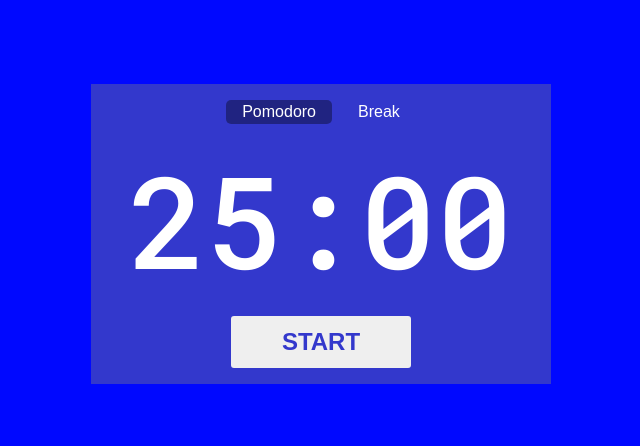
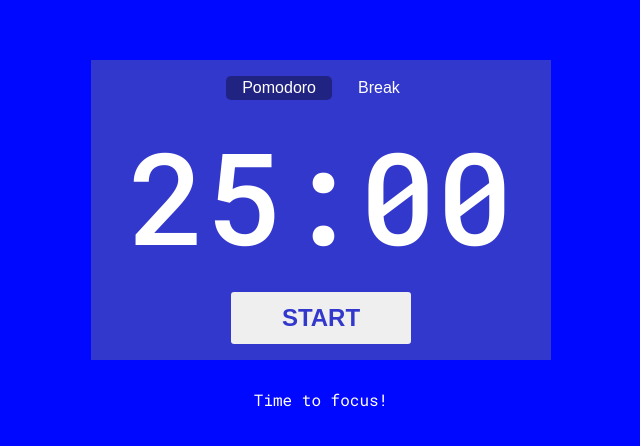
Before and after one commit to RoyalF4/Pomodoro-Timer, a React (Vite) app: page / in a window 1280 px wide. Shown: the part 166-612 px from the top of the page, without its empty margins (319-959 px from the left). Built offline with nearby package versions, Linux system fonts and the light colour scheme.

Commit message:
feat: :sparkles: add mode message
Added a message under the clock based on whether its time for a break or to focus.

```diff
--- a/src/App.jsx
+++ b/src/App.jsx
@@ -1,12 +1,24 @@
+import { useState } from 'react';
 import Timer from './Timer';
+import Task from './Task';
 
 const FOCUS_TIME = 25 * 60;
 const BREAK_TIME = 5 * 60;
 
 export default function App() {
+  const [mode, setMode] = useState('focus');
   return (
     <main className="main">
-      <Timer focusTime={FOCUS_TIME} breakTime={BREAK_TIME} />
+      <Timer
+        focusTime={FOCUS_TIME}
+        breakTime={BREAK_TIME}
+        mode={mode}
+        setMode={setMode}
+      />
+      <span className="mode-message">
+        {mode === 'focus' ? 'Time to focus!' : 'Time for a break!'}
+      </span>
+      <Task />
     </main>
   );
 }
--- /dev/null
+++ b/src/Task.jsx
@@ -0,0 +1 @@
+export default function Task() {}
--- a/src/Timer.jsx
+++ b/src/Timer.jsx
@@ -6,10 +6,11 @@
 Timer.propTypes = {
   focusTime: PropTypes.number,
   breakTime: PropTypes.number,
+  mode: PropTypes.string,
+  setMode: PropTypes.func,
 };
 
-export default function Timer({ focusTime, breakTime }) {
-  const [mode, setMode] = useState('focus');
+export default function Timer({ focusTime, breakTime, mode, setMode }) {
   const [timeLeft, setTimeLeft] = useState(focusTime);
   const [isPaused, setIsPaused] = useState(true);
 
--- a/src/index.css
+++ b/src/index.css
@@ -14,6 +14,7 @@
   background: hsl(238, 60%, 50%);
   max-width: 300px;
   padding: 1em 5em;
+  margin-bottom: 2em;
 }
 
 .clock__mode {
@@ -55,3 +56,9 @@
   border: none;
   width: 180px;
 }
+
+.mode-message {
+  display: block;
+  text-align: center;
+  color: white;
+}
```
